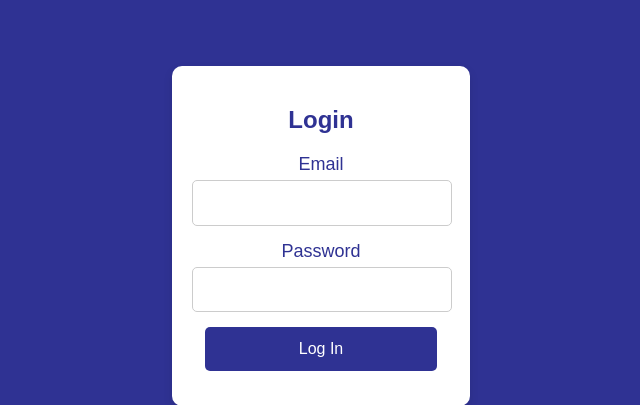
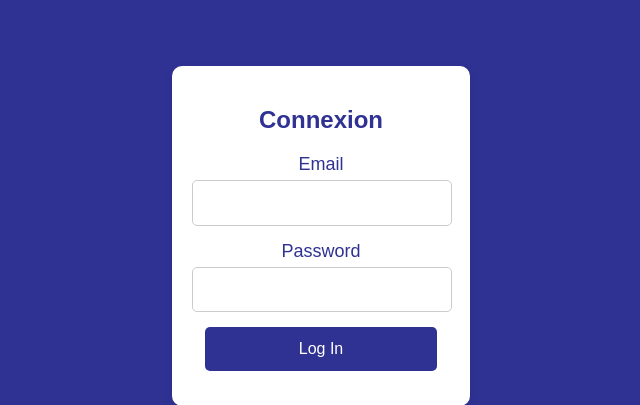
Before and after one commit to BlueTorche/Virtualisation-Carte-Fede, a Flask app: template templates/login.html in a window 1280 px wide. Shown: the part 164-569 px from the top of the page, without its empty margins (319-959 px from the left). Run offline with Flask 3, Linux system fonts and the light colour scheme; the template is opened without the code that fills it: values that come from a table or form of the project are taken from there, others are empty; parts of the project's set-up code (start-up, migrations or seed data) failed here and were passed over.

Commit message:
connexion en fr

```diff
--- a/Models/routes/admin_route.py
+++ b/Models/routes/admin_route.py
@@ -52,7 +52,7 @@ class Admin(MethodResource):
         carte_number = request.form.get('card_number')
         carte_validity_year = request.form.get('validity_year')
 
-        if carte_number is "":
+        if carte_number == "":
             carte_number = generate_available_card_number(carte_type, carte_validity_year)
 
         carte_number = carte_type + "-" + str(carte_number)
--- a/templates/login.html
+++ b/templates/login.html
@@ -8,7 +8,7 @@
 <body>
   <div class="container">
     <form action="{{ url_for('login') }}" method="POST">
-      <h2>Login</h2>
+      <h2>Connexion</h2>
         {% if message %}
           <div class="message">{{ message }}</div>
         {% endif %}
```
